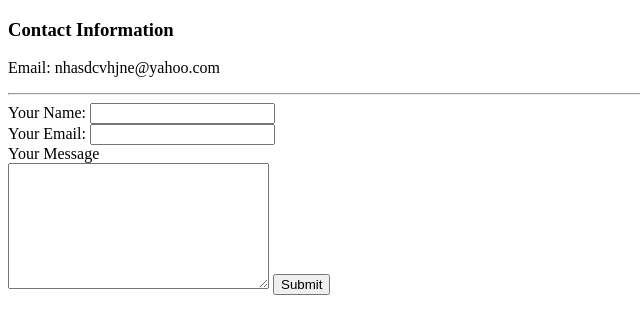
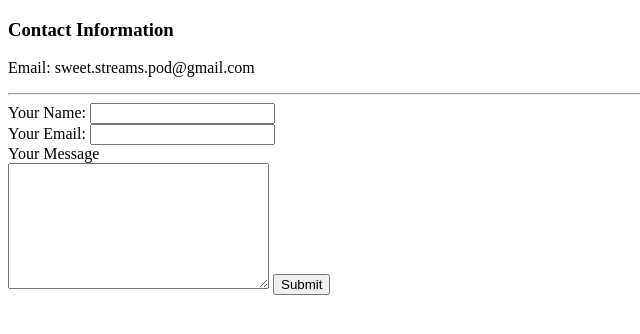
Before and after one commit to nicholasamarillo/cv, a plain HTML site: page contactinfo.html in a window 1280 px wide. Shown: the full height of the page, 0-640 px from the left. Drawn offline with Linux system fonts and the light colour scheme.

Commit message:
Update contactinfo.html

```diff
--- a/contactinfo.html
+++ b/contactinfo.html
@@ -6,7 +6,7 @@
   </head>
   <body>
     <h3>Contact Information</h3>
-    <p>Email: nhasdcvhjne@yahoo.com</p>
+    <p>Email: sweet.streams.pod@gmail.com</p>
     <hr>
     <form class="" action="mailto:thebigaristotle12@gmail.com" method="post" enctype="text/plain">
       <label>Your Name:</label>
```
